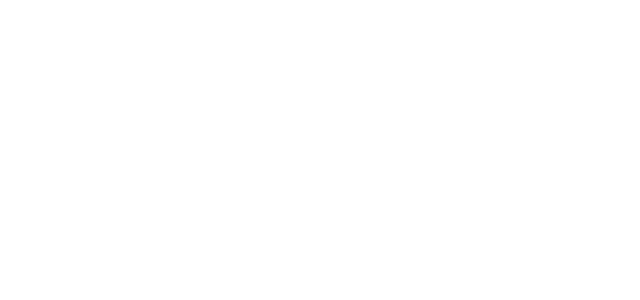
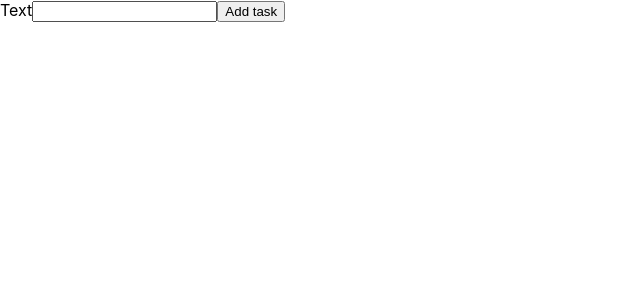
Before and after one commit to RZFalcore/PracticeReact, a React (Create React App) app: page / in a window 1280 px wide. Shown: the top 300 px of the page, without its empty margins (0-640 px from the left). Built offline with nearby package versions, Linux system fonts and the light colour scheme.

Commit message:
connected TaskEditor

```diff
--- a/src/Components/App/App.js
+++ b/src/Components/App/App.js
@@ -1,10 +1,9 @@
 import React, { Component } from "react";
 import Layout from "../Layout/Layout";
-import TaskEditor from '../TaskEditor/TaskEditor';
-import TaskFilter from '../Filter/Filter';
-import TaskList from '../TaskList/TaskList'
+import TaskEditor from "../TaskEditor/TaskEditor";
+import TaskFilter from "../Filter/Filter";
+import TaskList from "../TaskList/TaskList";
 class App extends Component {
-
   getFilteredTasks = () => {
     const { tasks, filter } = this.state;
 
@@ -14,15 +13,16 @@
   };
 
   render() {
-    return (<div>
-          {/* <Layout  >
-            <TaskEditor />
-            <TaskFilter />
-            <TaskList/>
-          </Layout> */}
-        </div>);
+    return (
+      <div>
+        <Layout>
+          <TaskEditor />
+          {/* <TaskFilter />
+        <TaskList/>    */}
+        </Layout>
+      </div>
+    );
   }
 }
 
-
 export default App;
--- a/src/Components/Layout/Layout.js
+++ b/src/Components/Layout/Layout.js
@@ -0,0 +1,5 @@
+import React from "react";
+
+const Layout = ({ children }) => <div>{children}</div>;
+
+export default Layout;
--- a/src/Components/TaskEditor/TaskEditor.js
+++ b/src/Components/TaskEditor/TaskEditor.js
@@ -1,5 +1,6 @@
 import React, { Component } from "react";
 import { connect } from "react-redux";
+import tasksActions from "../../redux/tasks/tasksActions";
 class TaskEditor extends Component {
   state = { text: "" };
 
@@ -8,7 +9,13 @@
   };
 
   handleSubmit = (e) => {
-    e.preventDefault();
+      e.preventDefault();
+
+      const { text } = this.state;
+
+      this.props.onAddTask(text);
+
+      this.setState({ text: "" });
   };
 
   render() {
@@ -23,13 +30,17 @@
             onChange={this.handleChange}
           />
         </label>
+        <button className="taskEditor-button" type="submit">
+          Add task
+        </button>
       </form>
     );
   }
 }
 
-const mapStateToProps = (state, ownProps) => ({});
 
-const mapDispatchToProps = {};
+const mapDispatchToProps = {
+  onAddTask: tasksActions.addTask,
+};
 
-export default connect(mapStateToProps, mapDispatchToProps)(TaskEditor);
+export default connect(null, mapDispatchToProps)(TaskEditor);
--- a/src/redux/tasks/tasksActions.js
+++ b/src/redux/tasks/tasksActions.js
@@ -4,7 +4,7 @@
 const addTask = (text) => ({
   type: Type.ADD_TASK,
   payload: {
-    id: uuod,
+    id: uuid(),
     text,
     complited: false,
   },
```
